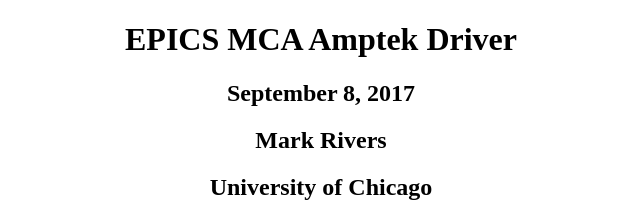
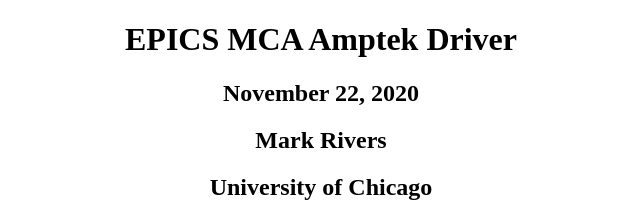
Before and after one commit to epics-modules/mca, a plain HTML site: page documentation/mcaAmptek.html in a window 1280 px wide. Shown: the top 218 px of the page, 319-959 px from the left. Drawn offline with Linux system fonts and the light colour scheme.

Commit message:
Updated date; reformatted with VS2010

```diff
--- a/documentation/mcaAmptek.html
+++ b/documentation/mcaAmptek.html
@@ -10,7 +10,7 @@
     <h1>
       EPICS MCA Amptek Driver</h1>
     <h2>
-      September 8, 2017</h2>
+      November 22, 2020</h2>
     <h2>
       Mark Rivers</h2>
     <h2>
@@ -80,11 +80,14 @@
     <tbody>
       <tr align="center">
         <th>
-          Record</th>
+          Record
+        </th>
         <th>
-          Record type</th>
+          Record type
+        </th>
         <th>
-          Description</th>
+          Description
+        </th>
       </tr>
       <tr>
         <td align="center" colspan="3">
```
